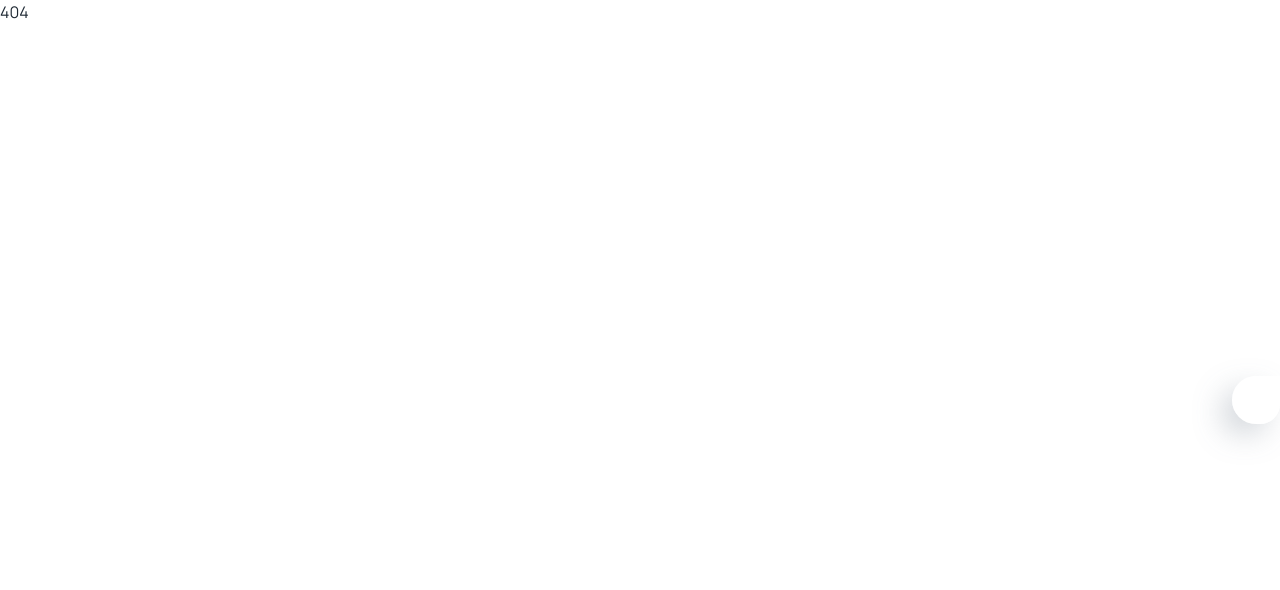
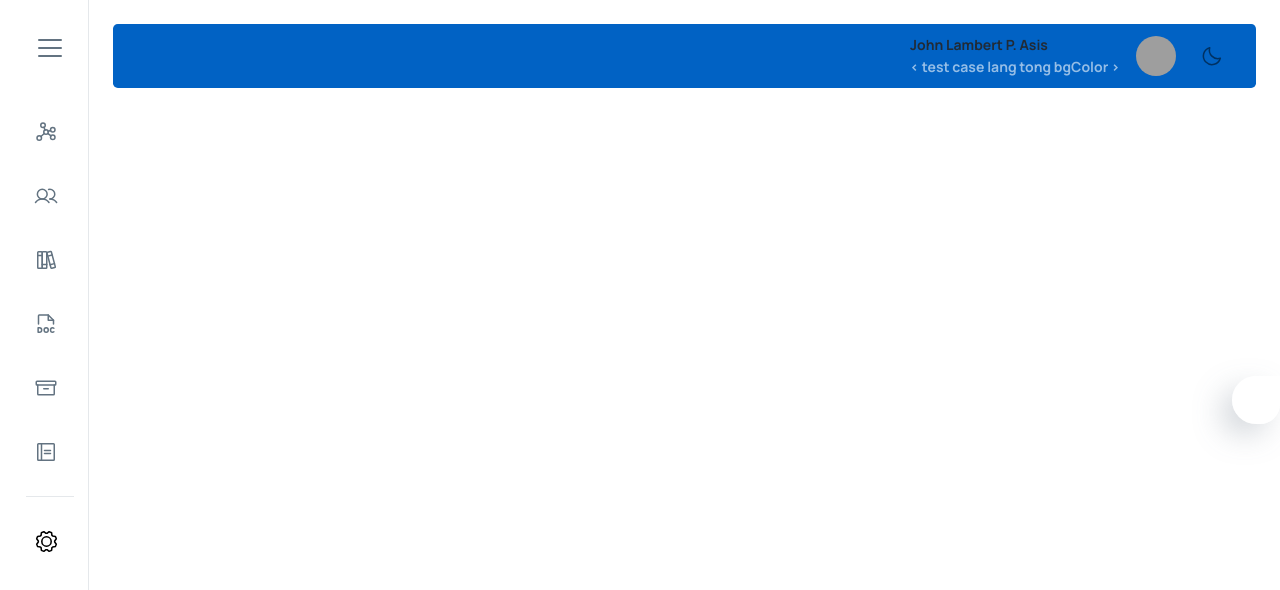
Before and after one commit to johnLamberts/WebLMSURSB, a React (Vite) app: page / in a window 1280 px wide. Before the commit this address had no page. Shown: the top 590 px of the page. Built offline with nearby package versions, Linux system fonts and the light colour scheme; grey boxes are pictures that could not be loaded; some icons are missing.

Commit message:
thunks again

```diff
--- a/src/App.tsx
+++ b/src/App.tsx
@@ -14,7 +14,7 @@ function App() {
       <ThemeSettings>
         <Router>
           <Routes>
-            <Route element={<AdminLayout />}>
+            <Route path="/" element={<AdminLayout />}>
               <Route index path="/app" element={<Dashboard />} />
               <Route path="/sample" element={<GeneralApp />} />
               <Route path="/students" element={<Students />} />
```
